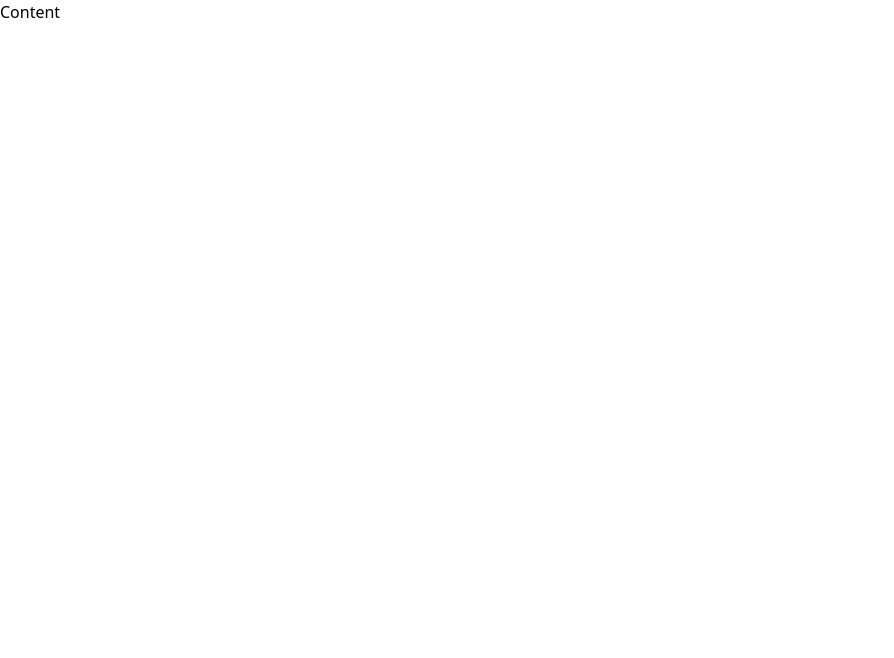
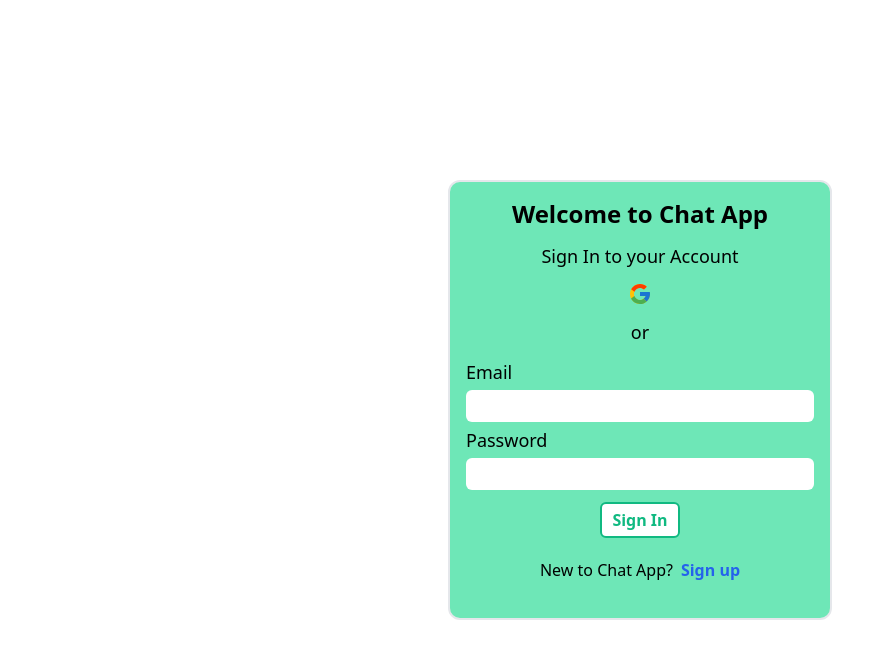
Before and after one commit to kabilansakthivelu/chat-app, a React (Create React App) app: page / in a window 1280 px wide. Shown: the top 658 px of the page, without its empty margins (0-894 px from the left). Built offline with nearby package versions, Linux system fonts and the light colour scheme; no server answers.

Commit message:
Implemented Firebase Authentication

```diff
--- a/src/App.js
+++ b/src/App.js
@@ -1,13 +1,20 @@
-import React from 'react';
+import React, {useRef} from 'react';
 import SignIn from './Components/SignIn/SignIn';
 import SignUp from './Components/SignUp/SignUp';
 import Content from './Components/Content';
 import Error from './Components/Error';
 import {BrowserRouter as Router, Route, Switch} from 'react-router-dom';
 
+export const ValuesContext = React.createContext();
+
 function App() {
+
+  const refEmail =useRef();
+  const refPassword = useRef();
+
   return (
     <Router>
+    <ValuesContext.Provider value={{refEmail, refPassword}}>
     <Switch>
     <Route exact path="/">
       <Content/>
@@ -22,6 +29,7 @@ function App() {
       <Error/>
     </Route>
     </Switch>
+     </ValuesContext.Provider>
     </Router>
   );
 }
--- a/src/Components/Content.js
+++ b/src/Components/Content.js
@@ -1,10 +1,23 @@
-import React from 'react'
+import React from 'react';
+import {useAuthState} from 'react-firebase-hooks/auth';
+import {auth} from '../firebase';
+import SignIn from './SignIn/SignIn';
 
 const Content = () => {
+
+    const [user] = useAuthState(auth);
+
     return (
-        <div>
-            <h1>Content</h1>
-        </div>
+        <>
+        { user ? (
+            <div>
+                <h1>Content page</h1>
+                <button onClick={()=>auth.signOut()}>Sign out</button>
+                <p>{auth.currentUser.uid}</p>
+            </div>
+        ) :
+        <SignIn/>}
+        </>
     )
 }
 
--- a/src/Components/SignIn/SignIn.js
+++ b/src/Components/SignIn/SignIn.js
@@ -1,21 +1,43 @@
-import React from 'react'
+import React, {useContext} from 'react';
+import firebase from 'firebase/compat/app';
 import './SignIn.css';
+import {ValuesContext} from '../../App';
 import {FcGoogle} from 'react-icons/fc';
-import {Link} from 'react-router-dom';
+import {Link, useHistory} from 'react-router-dom';
 
 const SignIn = () => {
+
+    const {refEmail, refPassword} = useContext(ValuesContext);
+
+    const history = useHistory();
+
+    const googleAuth = async() =>{
+        let provider = new firebase.auth.GoogleAuthProvider();
+        await firebase.auth().signInWithPopup(provider);
+        history.push('/');
+    }
+
+    const signInBtn = async(e) =>{
+        e.preventDefault();
+        const email = refEmail.current.value;
+        const password = refPassword.current.value;
+        await firebase.auth().signInWithEmailAndPassword(email,password);
+        history.push('/');
+    }
+
     return (
         <div className="signInModal">
         <div className="signInModalContent">
             <h1 className="appTitle">Welcome to Chat App</h1>
             <h1 className="pageHeader">Sign In to your Account</h1>
-            <FcGoogle className="googleIcon"/>
+            <FcGoogle className="googleIcon" onClick={googleAuth}/>
             <p className="sectionDivider">or</p>
-            <form className="signInForm">
+            <form className="signInForm" onSubmit={signInBtn}>
                 <label htmlFor="emailId" className="emailLabel">Email</label>
-                <input required type="email" name="emailId" id="emailId" className="emailInput"/>
+                <input required type="email" name="emailId" id="emailId" className="emailInput" ref={refEmail}/>
                 <label htmlFor="pwd" className="pwdLabel">Password</label>
-                <input required type="password" name="pwd" id="pwd" className="pwdInput"/>
+                <input required type="password" name="pwd" id="pwd" className="pwdInput" ref=
+                {refPassword}/>
                 <button className="signInBtn">Sign In</button>
             </form>
             <div className="footer">
--- a/src/Components/SignUp/SignUp.js
+++ b/src/Components/SignUp/SignUp.js
@@ -1,20 +1,35 @@
-import React from 'react';
+import React, { useContext} from 'react';
 import './SignUp.css';
-import {Link} from 'react-router-dom';
+import firebase from 'firebase/compat/app';
+import {Link, useHistory} from 'react-router-dom';
+import {ValuesContext} from '../../App';
 
 const SignUp = () => {
+
+    const {refEmail, refPassword} = useContext(ValuesContext);
+
+    const history = useHistory();
+
+    const signUpBtn = (e) =>{
+        e.preventDefault();
+        const email = refEmail.current.value;
+        const password = refPassword.current.value;
+        firebase.auth().createUserWithEmailAndPassword(email,password);
+        history.push('/');
+    }
+
     return (
         <div className="signUpModal">
         <div className="signUpModalContent">
             <h1 className="appTitle">Welcome to Chat App</h1>
             <h1 className="pageHeader">Create a new Account</h1>
-            <form className="signUpForm">
+            <form className="signUpForm" onSubmit={signUpBtn}>
                 <label htmlFor="username" className="nameLabel">Name</label>
                 <input required type="text" name="username" id="username" className="nameInput"/>
                 <label htmlFor="emailId" className="emailLabel">Email</label>
-                <input required type="email" name="emailId" id="emailId" className="emailInput"/>
+                <input required type="email" name="emailId" id="emailId" className="emailInput" ref={refEmail}/>
                 <label htmlFor="pwd" className="pwdLabel">Password</label>
-                <input required type="password" name="pwd" id="pwd" className="pwdInput"/>
+                <input required type="password" min="8" name="pwd" id="pwd" className="pwdInput" ref={refPassword}/>
                 <button className="signUpBtn">Sign Up</button>
             </form>
             <div className="footer">
```
